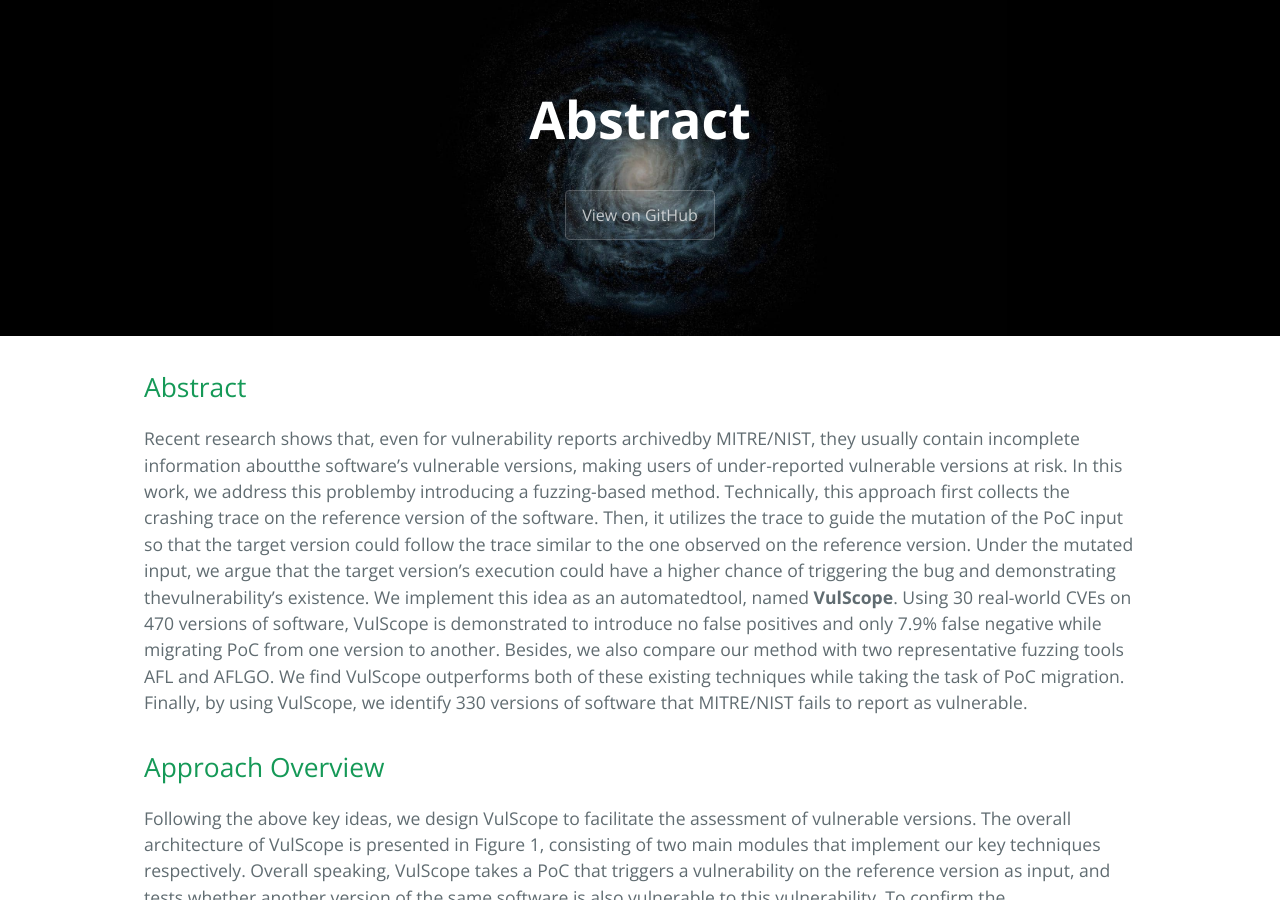
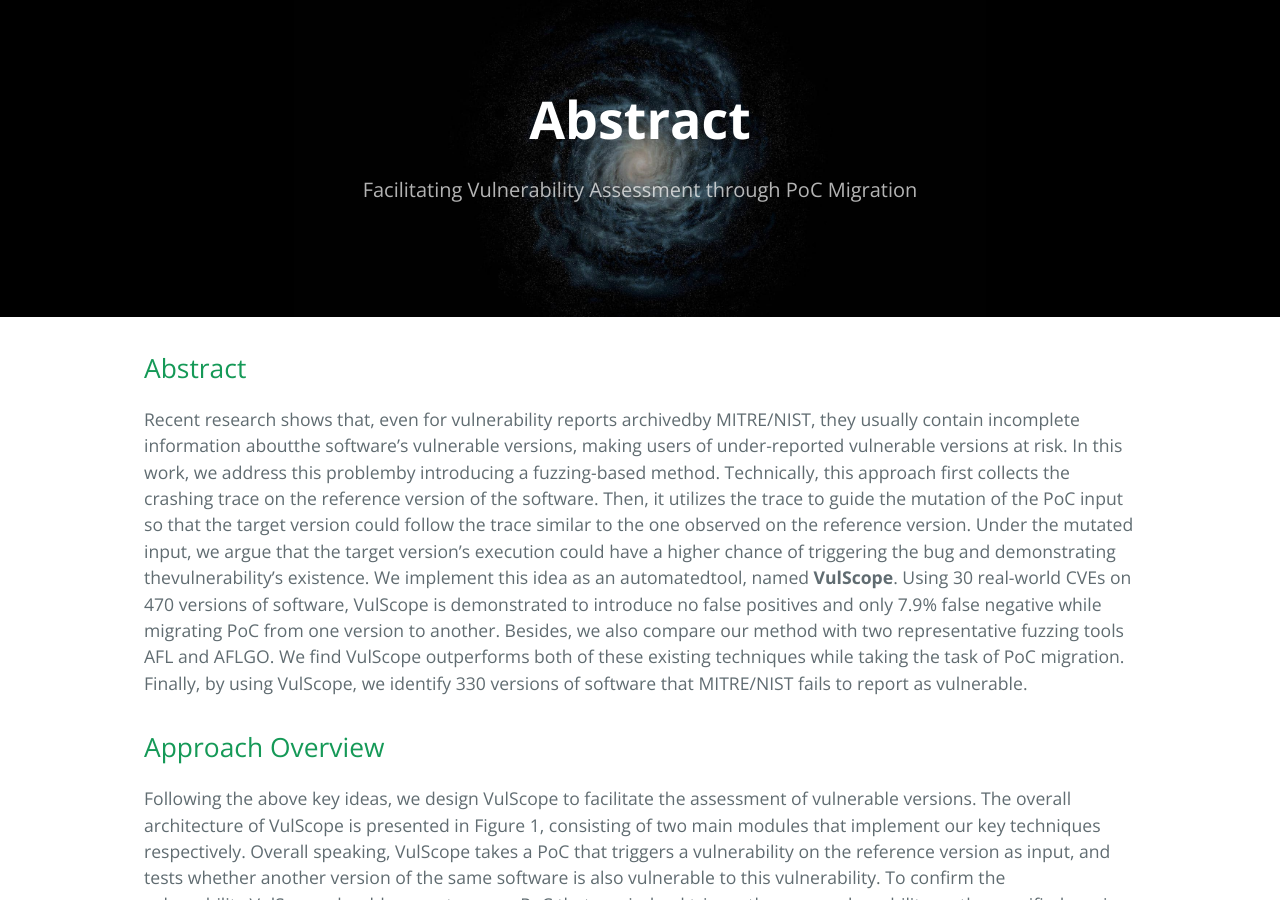
Before and after one commit to seclab-fudan/VulScope, a Jekyll site: the page built from index.md, in a window 1280 px wide and 900 px high. Built offline with Jekyll 4.4.1, drawn with Linux system fonts in a browser that asks for light colours; our own code applies the rules of GitHub Pages for plain Markdown files; the repository's description, which GitHub fills in, is left out.

Commit message:
VulScope new webpage upload

```diff
--- a/_config.yml
+++ b/_config.yml
@@ -1 +1,3 @@
 theme: jekyll-theme-cayman
+title: VulScope
+description: Facilitating Vulnerability Assessment through PoC Migration
--- a/_layouts/default.html
+++ b/_layouts/default.html
@@ -27,13 +27,6 @@
     <header class="page-header" role="banner">
       <h1 class="project-name">{{ page.title | default: site.title | default: site.github.repository_name }}</h1>
       <h2 class="project-tagline">{{ page.description | default: site.description | default: site.github.project_tagline }}</h2>
-      {% if site.github.is_project_page %}
-        <a href="{{ site.github.repository_url }}" class="btn">View on GitHub</a>
-      {% endif %}
-      {% if site.show_downloads %}
-        <a href="{{ site.github.zip_url }}" class="btn">Download .zip</a>
-        <a href="{{ site.github.tar_url }}" class="btn">Download .tar.gz</a>
-      {% endif %}
     </header>
 
     <main id="content" class="main-content" role="main">
```
